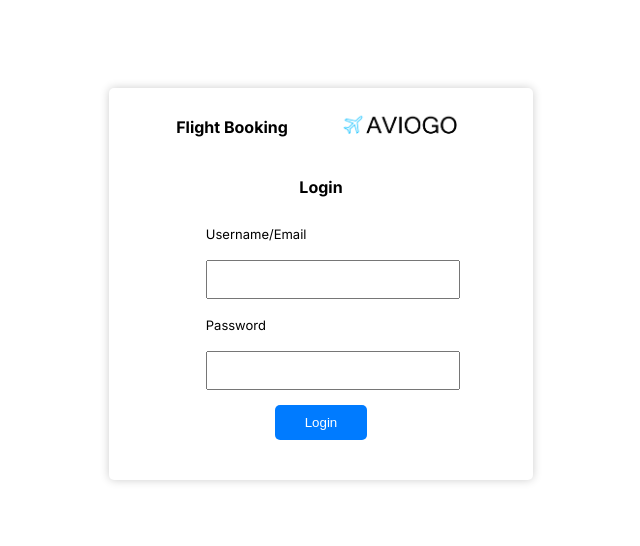
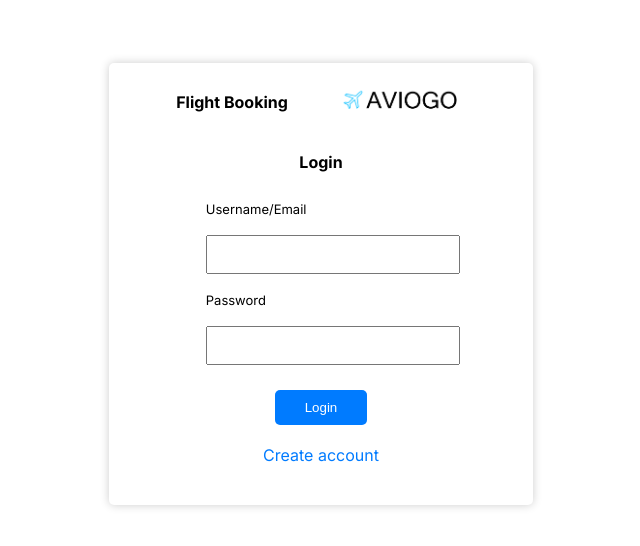
Before and after one commit to Knowone27/Group-4-Flight-Booking-Ecommerce, a Next.js app in the folder aviogo/: page /login in a window 1280 px wide. Shown: the part 116-662 px from the top of the page, without its empty margins (319-959 px from the left). Built offline with nearby package versions, Linux system fonts and the light colour scheme.

Commit message:
added signup link

```diff
--- a/aviogo/src/app/login/login.module.css
+++ b/aviogo/src/app/login/login.module.css
@@ -54,7 +54,7 @@
   padding: 10px 30px;
   border-radius: 5px;
   cursor: pointer;
-  margin-top: 10px;
+  margin: 20px 0px;
 }
 
 /* Style the login form elements within the white box */
@@ -68,7 +68,6 @@
   font-size: 1em;
 }
 
-/* expand the placeholder to fit the whitebox */
 .usernameInput p {
   font-size: 13px;
 }
@@ -79,3 +78,11 @@
   width: 60%;
   margin-bottom: 20px;
 }
+.createAccountLink {
+  color: #007bff;
+  text-decoration: none;
+  cursor: pointer;
+  display: flex;
+  justify-content: center;
+  align-items: center;
+}
--- a/aviogo/src/app/login/page.js
+++ b/aviogo/src/app/login/page.js
@@ -34,6 +34,10 @@ const Page = () => {
           <div className={styles.loginButton}>
             <button type="submit">Login</button>
           </div>
+
+          <a href="/create-account" className={styles.createAccountLink}>
+            Create account
+          </a>
         </div>
       </div>
     </div>
```
